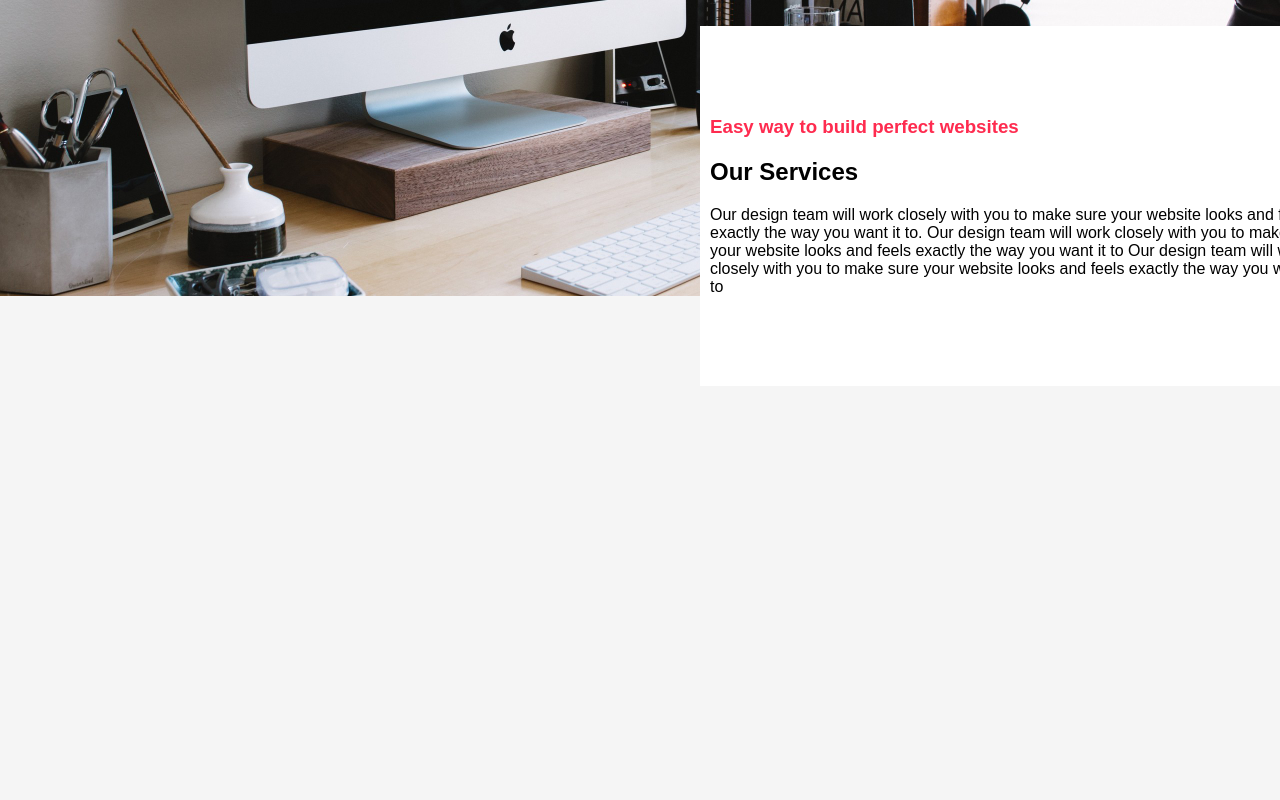
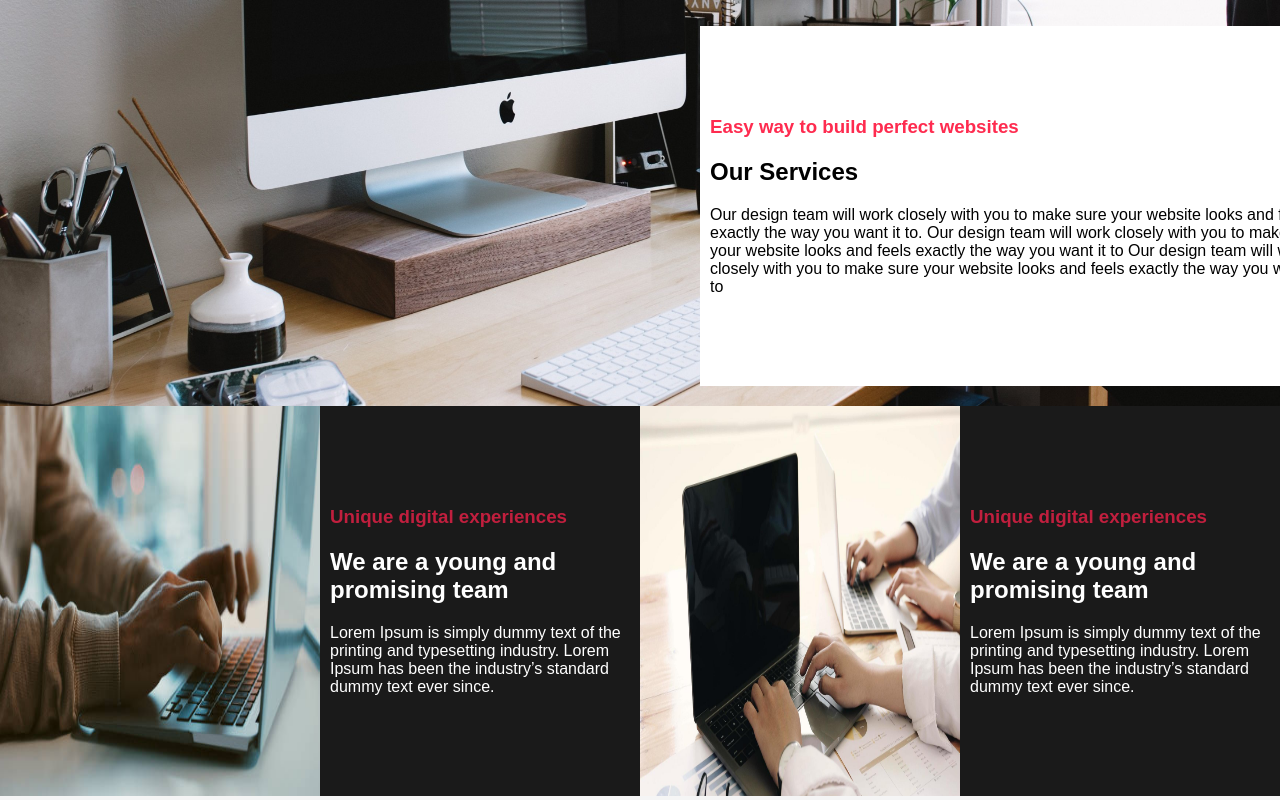
Before and after one commit to yathu1/html-page-FSMB, a plain HTML site: page index.html in a window 1280 px wide. Shown: the part 1346-2146 px from the top of the page. Before the commit the page ends 1762 px from the top, so only its background shows below. Drawn offline with Linux system fonts and the light colour scheme.

Commit message:
added info section

```diff
--- a/index.css
+++ b/index.css
@@ -92,18 +92,18 @@ body{
 }
 
 .services{
-    position: relative;
-    background-color: aqua;
+  position: relative;
+  padding: 0;
+  margin: 0;
+  height: 830px;
 }
 
-.service-image{
-    position: absolute;
-}
 
-.service-image img{
+
+.services img{
     width: 100%;
     height: 100%;
-    object-fit: cover;
+
 }
 
 .service-inner{
@@ -113,6 +113,7 @@ body{
     justify-content: space-around;
     width: 50%;
     margin-left: 700px;
+    top: 0;
     }
 
 .s-box{
@@ -126,3 +127,24 @@ body{
     row-gap: 20px;
 
 }
+
+.info{
+    display: grid;
+    background-color: blueviolet;
+    grid-template-columns: 1fr 1fr 1fr 1fr;
+
+}
+
+.info-box1 img{
+    width: 100%;
+   height: 100%;
+}
+
+.info-box2{
+    display: flex;
+    flex-direction: column;
+    justify-content: center;
+    background-color: #1a1a1a;
+    padding: 100px 10px;
+    row-gap: 20px;
+}
--- a/index.html
+++ b/index.html
@@ -72,9 +72,10 @@
             </div>
 
             <div class="services">
-                <div class="service-image">
+
                   <img src="service.jpg" alt="service">
-                </div>
+
+
               <div class="service-inner">
 
                 <div class="s-box">
@@ -98,6 +99,29 @@
               </div>
             </div>
 
+            <div class="info">
+
+              <div class="info-box1">
+                <img src="info1.jpg">
+              </div>
+              <div class="info-box2">
+                <h3 style="color: #c11f3e;">Unique digital experiences</h3>
+                <h2 style="color: white;">We are a young and
+                  promising team</h2>
+               <p style="color: white;"> Lorem Ipsum is simply dummy text of the printing and typesetting industry. Lorem Ipsum has been the industry’s standard dummy text ever since.</p>
+              </div>
+              <div class="info-box1">
+                <img src="info2.jpg">
+              </div>
+              <div class="info-box2">
+                <h3 style="color: #c11f3e;">Unique digital experiences</h3>
+                <h2 style="color: white;">We are a young and
+                  promising team</h2>
+               <p style="color: white;"> Lorem Ipsum is simply dummy text of the printing and typesetting industry. Lorem Ipsum has been the industry’s standard dummy text ever since.</p>
+              </div>
+
+            </div>
+
 
 
 
```
Also changed, not shown: info1.jpg (added), info2.jpg (added). Lines whose indentation alone changed are shown as unchanged.
